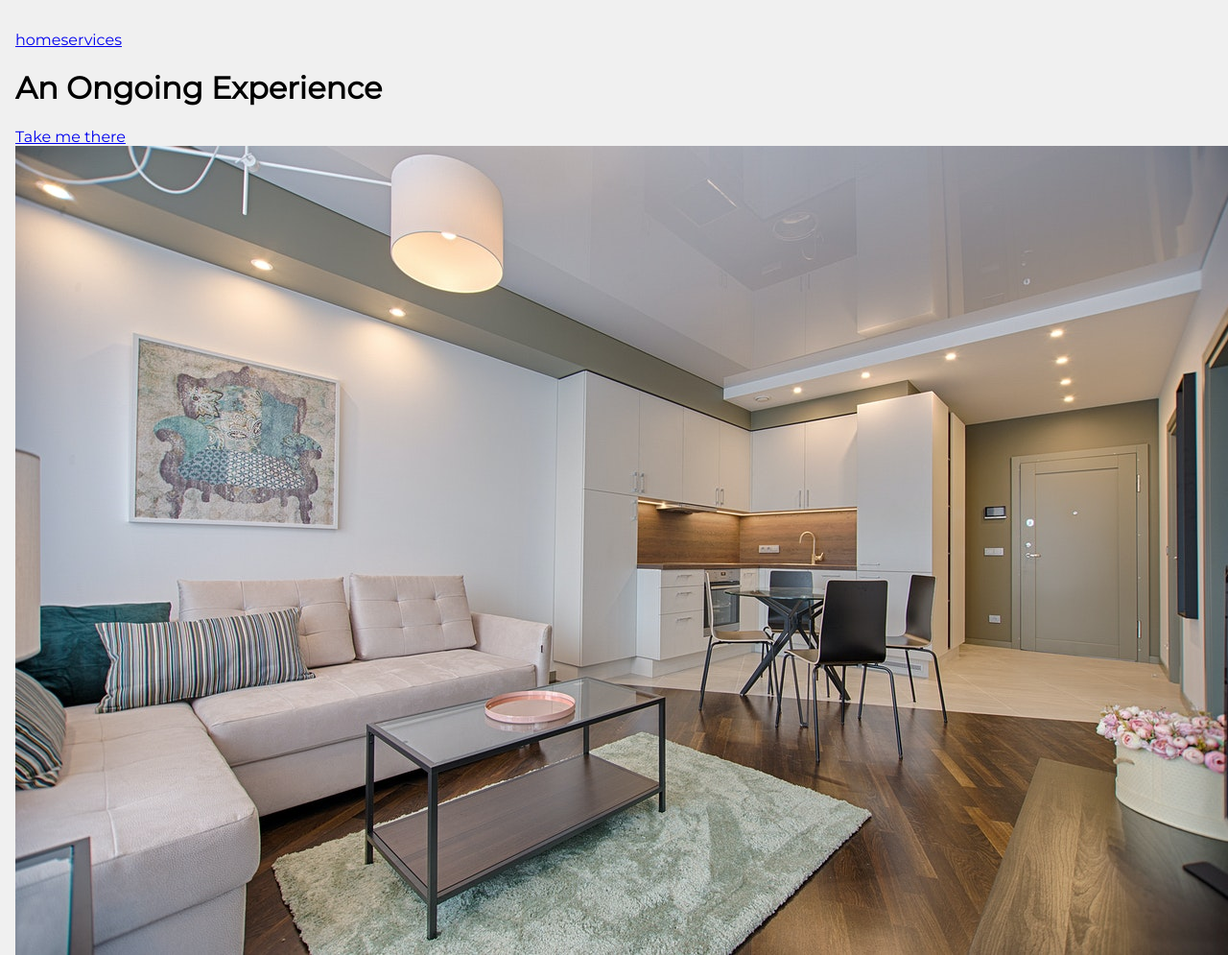
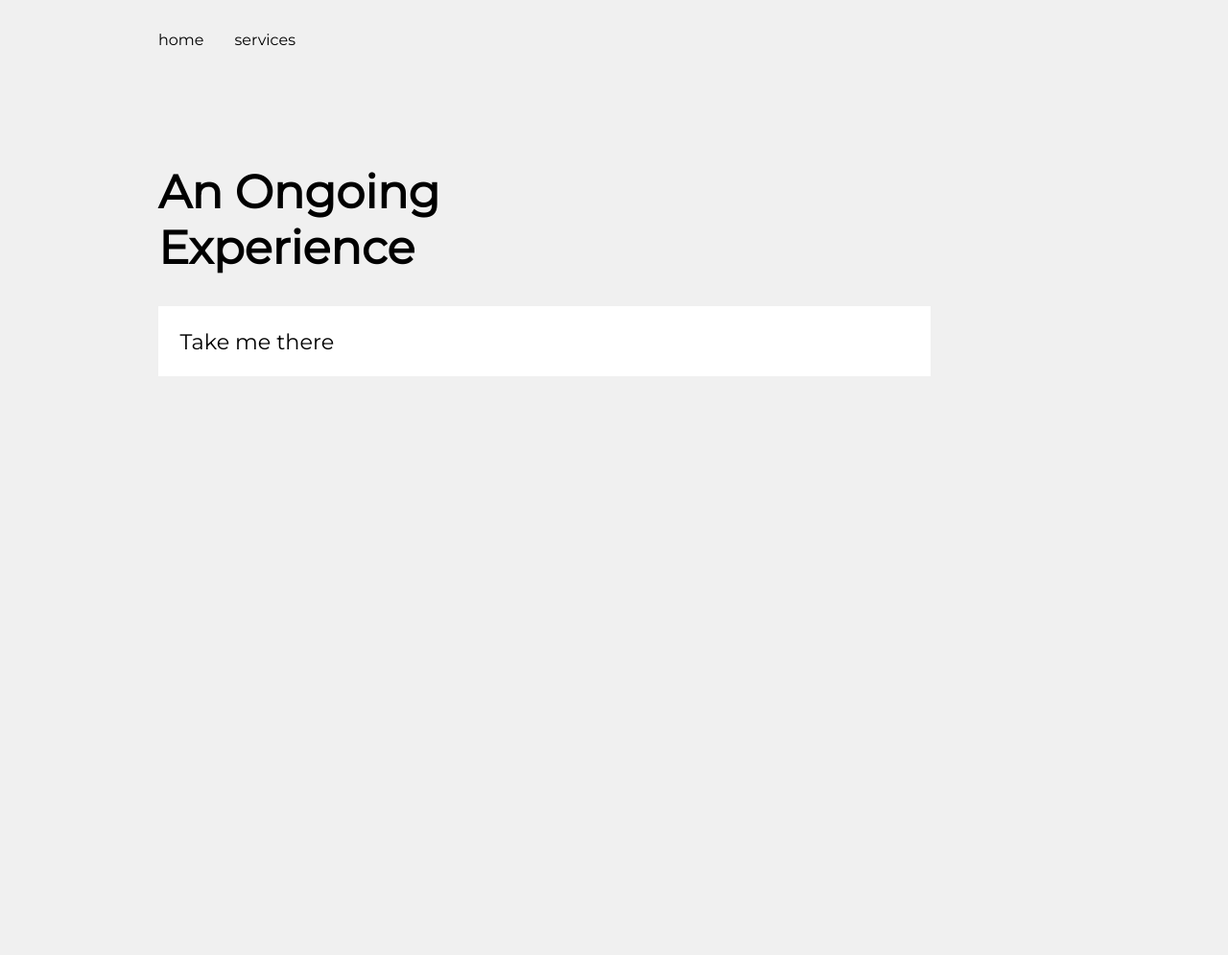
Before and after one commit to ahmedebid/barba-js-demo, a plain HTML site: page index.html in a window 1280 px wide. Shown: the whole page at 96% size. After the commit the page ends 800 px from the top, so only its background shows below. Drawn offline with nearby package versions, Linux system fonts and the light colour scheme.

Commit message:
Complete the HTML and CSS for the website
This update finishes the HTML and CSS needed for the website.

```diff
--- a/css/main.css
+++ b/css/main.css
@@ -19,3 +19,78 @@ ul {
     padding: 0;
     margin-right: auto;
 }
+
+a {
+    text-decoration: none;
+    color: black;
+}
+
+li a {
+    margin-right: 2em;
+}
+
+h1 {
+    font-size: 3em;
+    margin-top: 1.5em;
+}
+
+.cta {
+    display: block;
+    padding: 2em 2em 2em 0;
+    font-size: 1.4em;
+}
+
+img {
+    width: 100%;
+    clip-path: polygon(0 0, 100% 0, 100% 0, 0 0);
+}
+
+ul.transition {
+    display: flex;
+    position: absolute;
+    z-index: 10; /* needs to be high */
+    height: 100vh;
+    width: 100%;
+    top: 0;
+    left: 0;
+    margin: 0;
+    pointer-events: none;
+}
+
+ul.transition li {
+    transform: scaleY(0);
+    background: white;
+    width: 20%;
+}
+
+@media only screen and (min-width: 650px) {
+    main {
+        display: flex;
+        margin-top: 3em;
+        position: relative;
+        z-index: 3;
+    }
+
+    .wrapper {
+        max-width: 950px;
+        margin: 0 auto;
+    }
+
+    .left {
+        padding-right: 2em;
+    }
+
+    img {
+        width: 400px;
+    }
+
+    .cta {
+        padding: 1em;
+        background: white;
+        position: absolute;
+        z-index: 21 !important;
+        width: 80%;
+        animation-fill-mode: initial;
+    }
+
+}
--- a/index.html
+++ b/index.html
@@ -11,6 +11,14 @@
     <link rel="stylesheet" href="css/main.css">
 </head>
 <body data-barba="wrapper">
+
+    <ul class="transition">
+        <li></li>
+        <li></li>
+        <li></li>
+        <li></li>
+        <li></li>
+    </ul>
 
     <div class="wrapper">
         <header>
```
